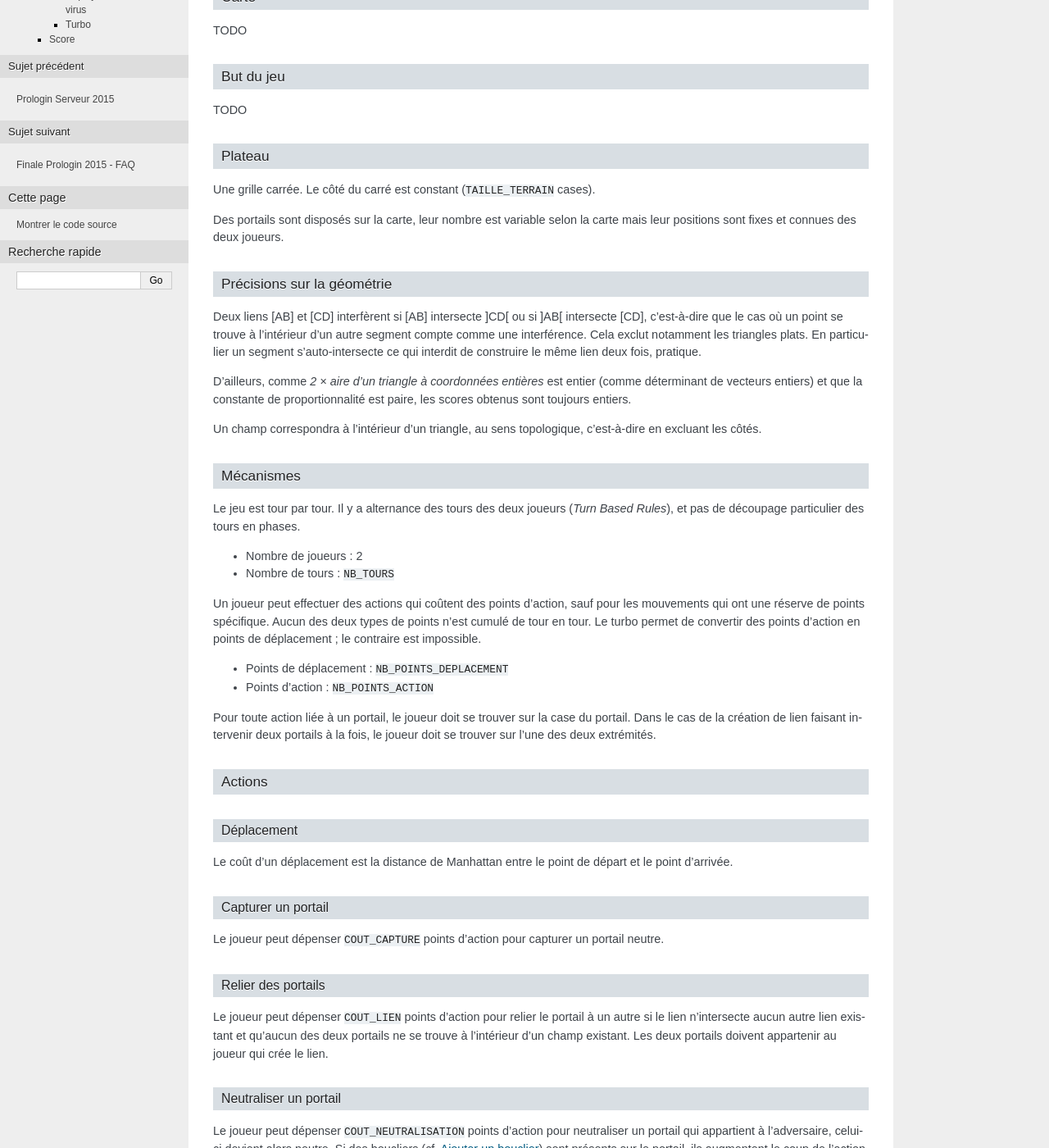
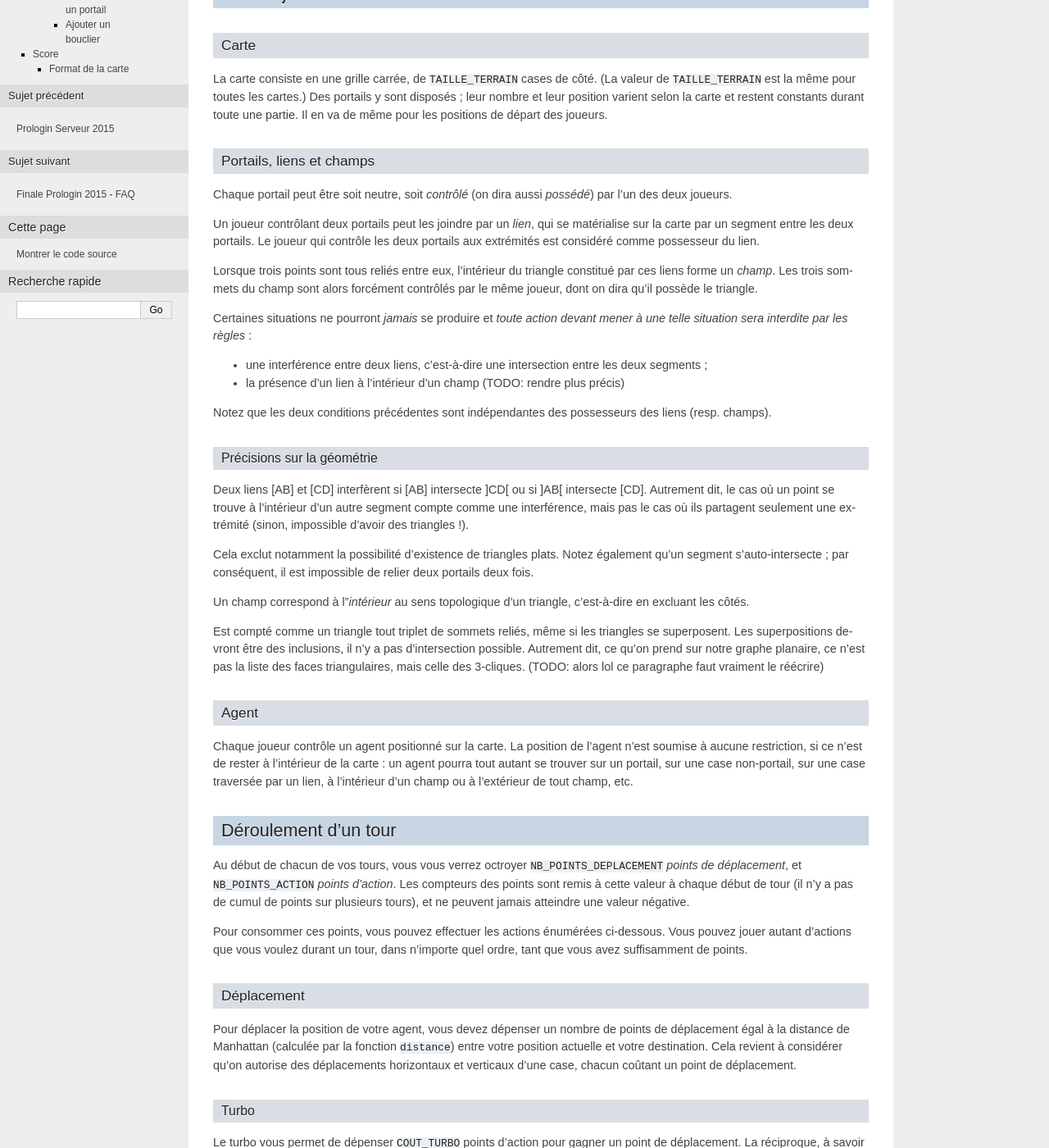
Before and after one commit to prologin/prologin2015, a Sphinx documentation site: the page built from doc/finale.rst, in a window 1280 px wide and 1400 px high, scrolled down 465 px. Shown: the whole window at 82% size. Built offline with Sphinx 7.4.7, drawn with Linux system fonts in a browser that asks for light colours; some of the changed text lies outside the part shown.

Commit message:
doc: now mostly tolerable

```diff
--- a/doc/finale.rst
+++ b/doc/finale.rst
@@ -6,159 +6,257 @@ Finale Prologin 2015 − Sujet
 Introduction
 ------------
 
-Il s'agit d'un jeu basé sur Ingress : deux joueurs, une carte sur laquelle se
-trouvent des portails dans des cases. On peut capturer des portails et détruire
-les portails des adversaires. Quand on possède deux portails, on peut faire un
-lien entre eux deux si aucun lien ne croise le lien potentiel. Le but est de
-faire des triangles qui rapportent à chaque tour des points proportionnels à
-l'aire du triangle.
+Le sujet de la finale de Prologin 2013 est un jeu de stratégie en tour
+par tour qui se déroule sur une carte remplie de portails, qui peuvent
+être capturés à l'aide d'un agent que les joueurs doivent déplacer sur
+la carte. Le but est de recouvrir la surface de la carte avec des
+champs triangulaires, formés en reliant les portails capturés entre
+eux.
 
 
-Nombre de joueurs
-=================
+Généralités
+===========
 
-Une partie voit s'affronter 2 joueurs à la fois (bleu et vert).
-Chaque joueur possède une base placée dans un coin d'une carte carrée de
-dimensions 40 × 40.
+Une partie voit s'affronter 2 joueurs (bleu et vert sur l'interface
+graphique).
 
-TODO
+Il y a alternance des tours des deux joueurs, et pas de découpage
+particulier des tours en phases. (TODO expliquer mieux)
+
+La condition de victoire est d'avoir un score plus élevé que celui de
+son adversaire à la fin de la partie.
+
+-----------
+État du jeu
+-----------
 
 
 Carte
 =====
 
-TODO
+La carte consiste en une grille carrée, de ``TAILLE_TERRAIN`` cases de
+côté. (La valeur de ``TAILLE_TERRAIN`` est la même pour toutes les
+cartes.) Des portails y sont disposés ; leur nombre et leur position
+varient selon la carte et restent constants durant toute une
+partie. Il en va de même pour les positions de départ des joueurs.
 
 
-But du jeu
-==========
+Portails, liens et champs
+=========================
 
-TODO
+Chaque portail peut être soit neutre, soit *contrôlé* (on dira aussi
+*possédé*) par l'un des deux joueurs.
 
+Un joueur contrôlant deux portails peut les joindre par un *lien*, qui
+se matérialise sur la carte par un segment entre les deux portails. Le
+joueur qui contrôle les deux portails aux extrémités est considéré
+comme possesseur du lien.
 
-Plateau
-=======
+Lorsque trois points sont tous reliés entre eux, l'intérieur du
+triangle constitué par ces liens forme un *champ*. Les trois sommets
+du champ sont alors forcément contrôlés par le même joueur, dont on
+dira qu'il possède le triangle.
 
-Une grille carrée. Le côté du carré est constant (``TAILLE_TERRAIN`` cases).
+Certaines situations ne pourront *jamais* se produire et *toute action
+devant mener à une telle situation sera interdite par les règles* :
 
-Des portails sont disposés sur la carte, leur nombre est variable selon la carte
-mais leur positions sont fixes et connues des deux joueurs.
+- une interférence entre deux liens, c'est-à-dire une intersection
+  entre les deux segments ;
+- la présence d'un lien à l'intérieur d'un champ (TODO: rendre plus
+  précis)
+
+Notez que les deux conditions précédentes sont indépendantes des
+possesseurs des liens (resp. champs).
 
 
 Précisions sur la géométrie
-===========================
+---------------------------
 
 Deux liens [AB] et [CD] interfèrent si [AB] intersecte ]CD[ ou si ]AB[
-intersecte [CD], c'est-à-dire que le cas où un point se trouve à l'intérieur
-d'un autre segment compte comme une interférence. Cela exclut notamment les
-triangles plats. En particulier un segment s'auto-intersecte ce qui interdit de
-construire le même lien deux fois, pratique.
+intersecte [CD]. Autrement dit, le cas où un point se trouve à
+l'intérieur d'un autre segment compte comme une interférence, mais pas
+le cas où ils partagent seulement une extrémité (sinon, impossible
+d'avoir des triangles !).
 
-D'ailleurs, comme *2 × aire d'un triangle à coordonnées entières* est entier
-(comme déterminant de vecteurs entiers) et que la constante de
-proportionnalité est paire, les scores obtenus sont toujours entiers.
+Cela exclut notamment la possibilité d'existence de triangles
+plats. Notez également qu'un segment s'auto-intersecte ; par
+conséquent, il est impossible de relier deux portails deux fois.
 
-Un champ correspondra à l'intérieur d'un triangle, au sens topologique,
+Un champ correspond à l'*intérieur* au sens topologique d'un triangle,
 c'est-à-dire en excluant les côtés.
 
-
-Mécanismes
-==========
-
-Le jeu est tour par tour. Il y a alternance des tours des deux joueurs
-(*Turn Based Rules*), et pas de découpage particulier des tours en phases.
-
-* Nombre de joueurs : 2
-* Nombre de tours : ``NB_TOURS``
-
-Un joueur peut effectuer des actions qui coûtent des points d'action, sauf pour
-les mouvements qui ont une réserve de points spécifique. Aucun des deux types de
-points n'est cumulé de tour en tour. Le turbo permet de convertir des points
-d'action en points de déplacement ; le contraire est impossible.
-
-* Points de déplacement : ``NB_POINTS_DEPLACEMENT``
-* Points d'action : ``NB_POINTS_ACTION``
-
-Pour toute action liée à un portail, le joueur doit se trouver sur la case du
-portail. Dans le cas de la création de lien faisant intervenir deux portails à
-la fois, le joueur doit se trouver sur l'une des deux extrémités.
+Est compté comme un triangle tout triplet de sommets reliés, même si
+les triangles se superposent. Les superpositions devront être des
+inclusions, il n'y a pas d'intersection possible. Autrement dit, ce
+qu'on prend sur notre graphe planaire, ce n'est pas la liste des faces
+triangulaires, mais celle des 3-cliques. (TODO: alors lol ce
+paragraphe faut vraiment le réécrire)
 
 
-Actions
-=======
+Agent
+=====
+
+Chaque joueur contrôle un agent positionné sur la carte. La position
+de l'agent n'est soumise à aucune restriction, si ce n'est de rester à
+l'intérieur de la carte : un agent pourra tout autant se trouver sur
+un portail, sur une case non-portail, sur une case traversée par un
+lien, à l'intérieur d'un champ ou à l'extérieur de tout champ, etc.
+
+
+---------------------
+Déroulement d'un tour
+---------------------
+
+Au début de chacun de vos tours, vous vous verrez octroyer
+``NB_POINTS_DEPLACEMENT`` *points de déplacement*, et
+``NB_POINTS_ACTION`` *points d'action*. Les compteurs des points sont
+remis à cette valeur à chaque début de tour (il n'y a pas de cumul de
+points sur plusieurs tours), et ne peuvent jamais atteindre une valeur
+négative.
+
+Pour consommer ces points, vous pouvez effectuer les actions énumérées
+ci-dessous. Vous pouvez jouer autant d'actions que vous voulez durant
+un tour, dans n'importe quel ordre, tant que vous avez suffisamment de
+points.
+
 
 Déplacement
------------
+===========
 
-Le coût d'un déplacement est la distance de Manhattan entre le point de départ
-et le point d'arrivée.
+Pour déplacer la position de votre agent, vous devez dépenser un
+nombre de points de déplacement égal à la distance de Manhattan
+(calculée par la fonction ``distance``) entre votre position actuelle
+et votre destination. Cela revient à considérer qu'on autorise des
+déplacements horizontaux et verticaux d'une case, chacun coûtant un
+point de déplacement.
+
+
+Turbo
+-----
+
+Le turbo vous permet de dépenser ``COUT_TURBO`` points d'action pour
+gagner un point de déplacement. La réciproque, à savoir convertir des
+points de déplacement en points d'action, est impossible.
+
+
+Actions sur des portails
+========================
+
+En règle générale, *pour toute action liée à un portail, votre agent
+doit se trouver sur la case du portail*. La création de lien est un
+cas particulier puisqu'elle fait intervenir deux portails.
+
 
 Capturer un portail
 -------------------
 
-Le joueur peut dépenser ``COUT_CAPTURE`` points d'action pour capturer un portail
-neutre.
+Vous pouvez dépenser ``COUT_CAPTURE`` points d'action pour capturer un
+portail *neutre*.
 
-Relier des portails
--------------------
 
-Le joueur peut dépenser ``COUT_LIEN`` points d'action pour relier le portail à
-un autre si le lien n'intersecte aucun autre lien existant et qu'aucun des deux
-portails ne se trouve à l'intérieur d'un champ existant. Les deux portails
-doivent appartenir au joueur qui crée le lien.
+Relier deux portails
+--------------------
+
+Vous pouvez dépenser ``COUT_LIEN`` points d'action pour relier le
+portail où votre agent se trouve à un autre quelconque si :
+
+- vous possédez les deux portails ;
+- le lien n'interférerait avec aucun autre lien existant ;
+- aucun des deux portails ne se trouve à l'intérieur d'un champ
+  existant.
+
 
 Neutraliser un portail
 ----------------------
 
-Le joueur peut dépenser ``COUT_NEUTRALISATION`` points d'action pour
-neutraliser un portail qui appartient à l'adversaire, celui-ci devient alors
-neutre. Si des boucliers (cf. :ref:`ajouter-bouclier`) sont présents sur le
-portail, ils augmentent le coup de l'action de
-``nombre de boucliers × COUT_NEUTRALISATION_BOUCLIER``.
+Vous pouvez dépenser ``COUT_NEUTRALISATION`` points d'action pour
+neutraliser un portail qui appartient à l'adversaire, celui-ci devient
+alors neutre. Si des boucliers (cf. :ref:`ajouter-bouclier`) sont
+présents sur le portail, un coût supplémentaire de ``nombre de
+boucliers × COUT_NEUTRALISATION_BOUCLIER`` vient s'ajouter au coût de
+base.
 
-La neutralisation d'un portail lui fait perdre tous ses boucliers, et fait
-disparaître tous les liens reliés à ce portail (ainsi que les triangles donc).
+La neutralisation d'un portail lui fait perdre tous ses boucliers et
+détruit tous les liens reliés à ce portail, et donc également tous les
+triangles incidents à ce portail. Il *n'est pas possible* de payer
+partiellement pour détruire des boucliers sans entièrement neutraliser
+le portail.
 
 .. _ajouter-bouclier:
 
 Ajouter un bouclier
 -------------------
 
-Le joueur peut dépenser ``COUT_BOUCLIER`` points d'action pour incrémenter de
-1 le nombre de boucliers sur un portail qu'il contrôle. Un portail neutre n'a
-aucun bouclier, un portail qui vient d'être capturé non plus. Le nombre de
-boucliers que l'on peut mettre sur un même portail est borné à
-``MAX_BOUCLIERS``. Ceci garantit qu'un portail restera toujours destructible
-avec les points d'action dont on dispose dans un tour.
+Vous pouvez dépenser ``COUT_BOUCLIER`` points d'action pour rajouter
+un bouclier sur un portail que vous contrôlez.
 
-Déployer un virus
------------------
+Les boucliers sur un portail sont conservés d'un tour à l'autre. Leur
+nombre commence à zéro pour un portail qui vient d'être capturé.
 
-Le joueur peut dépenser ``COUT_VIRUS`` points d'action pour détruire un portail
-peu importe son possesseur (supprimant donc les liens, triangles et boucliers
-associés) et le changer de propriétaire. Capturer un portail grâce à un virus
-ne rapporte pas de points.
+Le nombre de boucliers que l'on peut mettre sur un même portail est
+borné par ``MAX_BOUCLIERS``. Ceci garantit qu'un portail restera
+toujours neutralisable avec les points d'action dont on dispose dans
+un tour.
 
-Turbo
+
+-----
+Score
 -----
 
-Le joueur peut, autant de fois qu'il veut par tour, augmenter de ``GAIN_TURBO``
-ses points de déplacement pour le tour, en dépensant ``COUT_TURBO`` points
-d'actions.
+Le score des deux joueurs est initialisé à zéro en début de partie et
+ne peut qu'augmenter au cours de la partie. Pour cela, vous pouvez :
+
+* capturer des portails, ce qui incrémente de
+  ``POINTS_CREATION_PORTAIL`` votre score ;
+* posséder des champs : à la fin de chacun de vos tours, chaque champ
+  que vous contrôlez à ce moment vous rapporte un nombre de points
+  proportionnel à l'aire qu'il recouvre (``POINTS_CHAMP`` points par
+  unité d'aire).
 
 
-Score
-=====
+Format de la carte
+==================
 
-* À chaque capture de portail et à chaque création de lien : le joueur gagne un
-  petit nombre de points, respectivement ``POINTS_CREATION_PORTAIL`` et
-  ``POINTS_CREATION_LIEN`` points.
-* À la fin de chaque tour : le joueur gagne un nombre de points proportionnel à
-  l'aire des triangles qu'il contrôle (``POINTS_CHAMP`` points par unité
-  d'aire).
+La carte est représentée sous la forme d'un fichier texte où ``X``
+désigne l'emplacement d'un portail et ``.`` une case sans portail.
 
-Est compté comme un triangle tout triplet de sommets reliés, même si les
-triangles se superposent. Les superpositions devront être des inclusions, il n'y
-a pas d'intersection possible. Autrement dit, ce qu'on prend sur notre graphe
-planaire, ce n'est pas la liste des faces triangulaires, mais celle des
-3-cliques.
+Le fichier doit suivre le format suivant : ::
+
+  depart_joueur1.x depart_joueur1.y
+  depart_joueur2.x depart_joueur2.y
+  ASCII map representation
+
+Voici un exemple : ::
+
+  14 14
+  15 15
+  ..............................
+  ..........X........X..........
+  ....X.................X.......
+  .X................X...........
+  .........X................X...
+  .............X..........X.....
+  ...X.......................X..
+  ........X...........X.........
+  ...........X.....X............
+  .....X.................X......
+  ..X..................X........
+  ......X.....................X.
+  ............X...X.............
+  .......X.................X....
+  ..............................
+  ..............................
+  ....X.................X.......
+  .............X...X............
+  .X.....................X......
+  ........X..................X..
+  ......X.................X.....
+  ............X.....X...........
+  .........X...........X........
+  ..X.......................X...
+  .....X..........X.............
+  ...X................X.........
+  ...........X................X.
+  .......X.................X....
+  ..........X........X..........
+  ..............................
```
